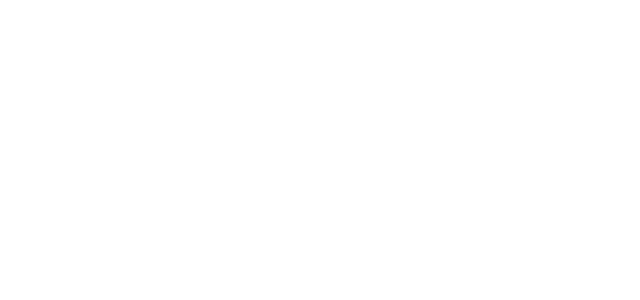
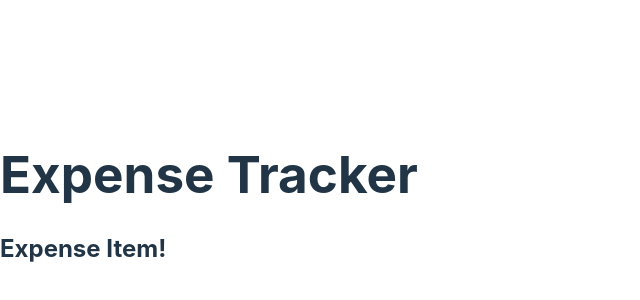
Before and after one commit to mloubake/The-Complete-Guide-incl-Hooks-React-Router-Redux-Course, a React (Vite) app: page / in a window 1280 px wide. Shown: the part 204-504 px from the top of the page, without its empty margins (0-640 px from the left). Built offline with nearby package versions, Linux system fonts and the light colour scheme.

Commit message:
Creating and displaying ExpenseItem Component.

```diff
--- a/src/App.jsx
+++ b/src/App.jsx
@@ -1,5 +1,12 @@
+import ExpenseItem from "./components/ExpenseItem";
+
 function App() {
-  return <div className="App"></div>;
+  return (
+    <div className="App">
+      <h1>Expense Tracker</h1>
+      <ExpenseItem />
+    </div>
+  );
 }
 
 export default App;
--- /dev/null
+++ b/src/components/ExpenseItem.jsx
@@ -0,0 +1,7 @@
+import React from "react";
+
+function ExpenseItem() {
+  return <h2>Expense Item!</h2>;
+}
+
+export default ExpenseItem;
```
